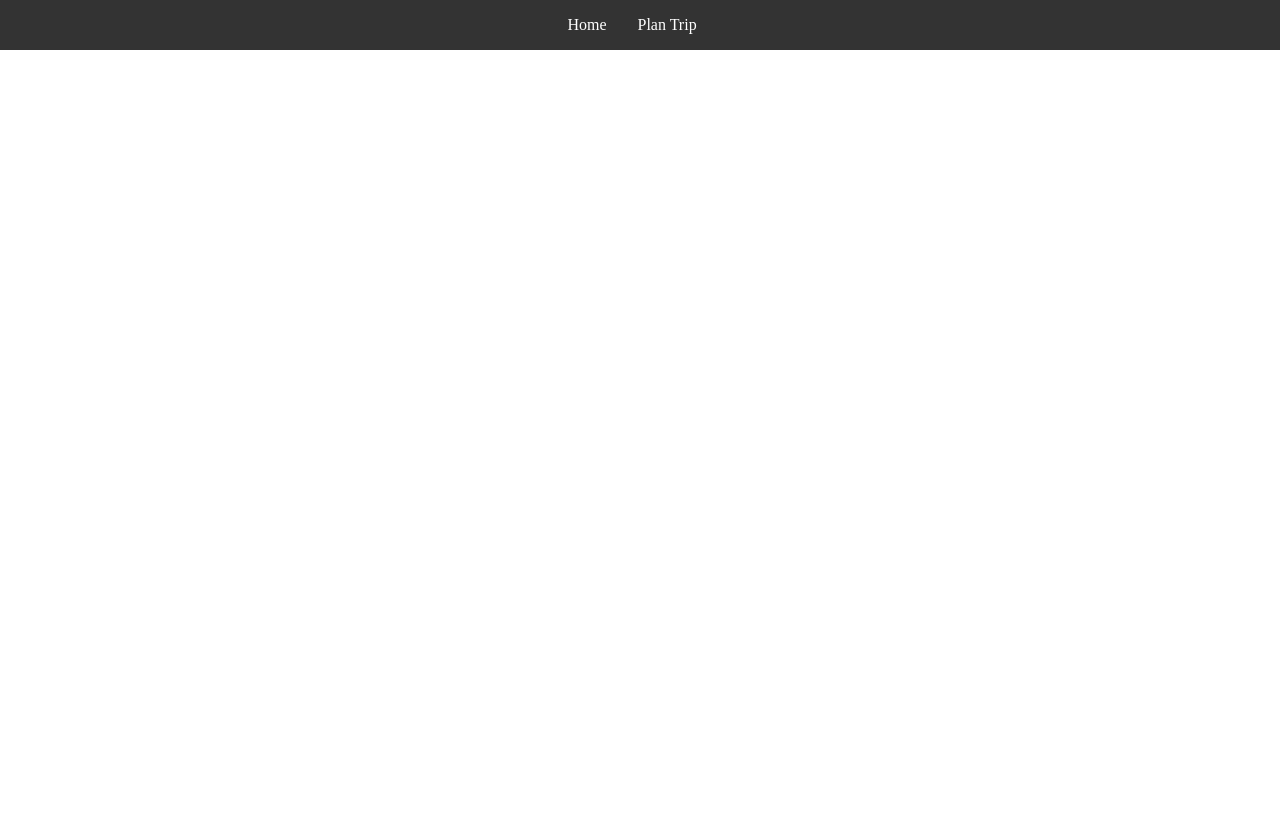
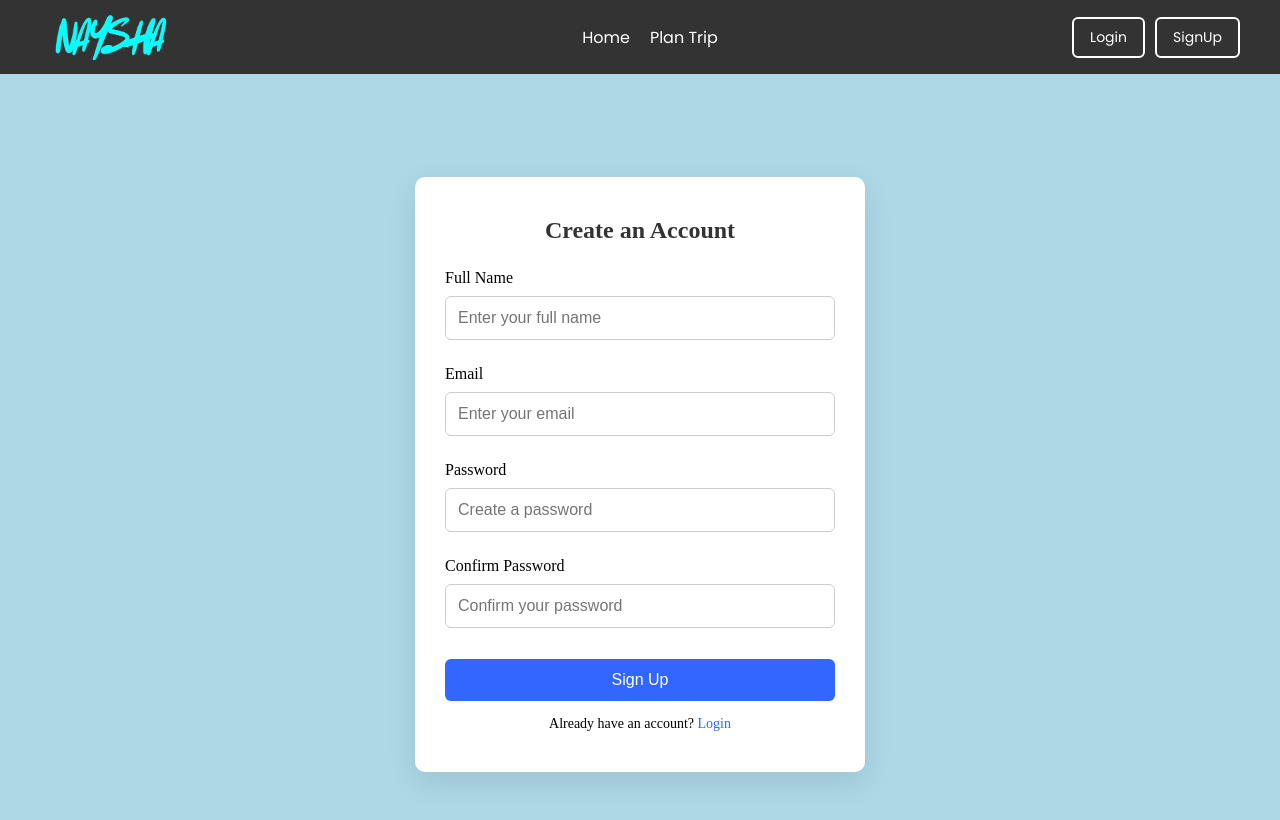
Before and after one commit to CyborgX-hash/NAYSHA, a React (Create React App) app: page /signup in a window 1280 px wide. Before the commit this address had no page. Shown: the top 820 px of the page. Built offline with nearby package versions, Linux system fonts and the light colour scheme.

Commit message:
css changes

```diff
--- a/public/index.html
+++ b/public/index.html
@@ -3,6 +3,8 @@
   <head>
     <meta charset="utf-8" />
     <link rel="icon" href="%PUBLIC_URL%/favicon.ico" />
+    <link href="https://fonts.googleapis.com/css2?family=Poppins&display=swap" rel="stylesheet">
+
     <meta name="viewport" content="width=device-width, initial-scale=1" />
     <meta name="theme-color" content="#000000" />
     <meta
--- a/src/App.jsx
+++ b/src/App.jsx
@@ -4,6 +4,8 @@ import Navbar from './components/Navbar';
 import Home from './pages/Home';
 import FormPage from './pages/FormPage';
 import ResultsPage from './pages/ResultsPage';
+import Login from './components/Login';
+import Signup from './components/Signup';
 
 function App() {
   return (
@@ -13,6 +15,8 @@ function App() {
         <Route path="/" element={<Home />} />
         <Route path="/form" element={<FormPage />} />
         <Route path='results' element={<ResultsPage/>}/>
+        <Route path="/login" element={<Login />} />
+        <Route path='/signup' element={<Signup/>}/>
       </Routes>
     </Router>
   );
--- /dev/null
+++ b/src/components/Login.css
@@ -0,0 +1,70 @@
+.login-container {
+    display: flex;
+    justify-content: center;
+    align-items: center;
+    height: 100vh;
+    background-color: lightblue;
+    padding: 20px;
+  }
+
+  .login-form {
+    background-color: #ffffff;
+    padding: 40px 30px;
+    border-radius: 10px;
+    box-shadow: 0 10px 30px rgba(0, 0, 0, 0.1);
+    width: 100%;
+    max-width: 400px;
+    text-align: center;
+  }
+
+  .login-form h2 {
+    margin-bottom: 25px;
+    color: #333;
+    font-size: 24px;
+  }
+
+  .login-form label {
+    display: block;
+    text-align: left;
+    margin: 10px 0 5px;
+    font-weight: 500;
+  }
+
+  .login-form input {
+    width: 100%;
+    padding: 12px;
+    margin-bottom: 15px;
+    border: 1px solid #ccc;
+    border-radius: 6px;
+    font-size: 16px;
+  }
+
+  .login-form button {
+    width: 100%;
+    padding: 12px;
+    background-color: #3366ff;
+    border: none;
+    color: #fff;
+    font-size: 16px;
+    border-radius: 6px;
+    cursor: pointer;
+    transition: background-color 0.3s ease;
+  }
+
+  .login-form button:hover {
+    background-color: #254eda;
+  }
+
+  .signup-link {
+    margin-top: 15px;
+    font-size: 14px;
+  }
+
+  .signup-link a {
+    color: #3366ff;
+    text-decoration: none;
+  }
+
+  .signup-link a:hover {
+    text-decoration: underline;
+  }
--- /dev/null
+++ b/src/components/Login.jsx
@@ -0,0 +1,26 @@
+import React from "react";
+import "./Login.css";
+
+const Login = () => {
+  return (
+    <div className="login-container">
+      <form className="login-form">
+        <h2>Login to Your Account</h2>
+
+        <label htmlFor="email">Email</label>
+        <input type="email" id="email" placeholder="Enter your email" required />
+
+        <label htmlFor="password">Password</label>
+        <input type="password" id="password" placeholder="Enter your password" required />
+
+        <button type="submit">Login</button>
+
+        <p className="signup-link">
+          Don't have an account? <a href="/signup">Sign up</a>
+        </p>
+      </form>
+    </div>
+  );
+};
+
+export default Login;
--- a/src/components/Navbar.css
+++ b/src/components/Navbar.css
@@ -1,19 +1,58 @@
 .navbar {
+    display: flex;
+    align-items: center;
+    justify-content: space-between;
     background-color: #333;
-    padding: 1rem;
+    padding: 10px 40px;
+  }
+
+  .logo {
+    flex: 1;
+  }
+
+  .links {
+    flex: 1;
     display: flex;
     justify-content: center;
-    align-items: center;
-    flex-direction: row;
-    gap: 15px;
-}
+  }
 
-.navbar a {
+  .login {
+    flex: 1;
+    display: flex;
+    justify-content: flex-end;
+    border-radius: 50px solid black;
+  }
+
+  .navbar a {
     color: white;
-    margin-right: 1rem;
     text-decoration: none;
-}
+    font-size: 16px;
+    margin-left: 20px;
+    font-family: 'Poppins', sans-serif;
+  }
 
-.navbar a:hover {
+  .navbar a:hover {
     text-decoration: underline;
-}
+  }
+
+  .logo img {
+    height: 50px;
+    width: 150px;
+  }
+  .login a {
+    padding: 8px 16px;
+    margin-left: 10px;
+    border: 2px solid white;
+    border-radius: 6px;
+    background-color: transparent;
+    color: white;
+    font-family: 'Poppins', sans-serif;
+    font-size: 14px;
+    text-decoration: none;
+    transition: background-color 0.3s ease, color 0.3s ease;
+  }
+
+  .login a:hover {
+    background-color:lightblue;
+    color: #333;
+  }
--- a/src/components/Navbar.jsx
+++ b/src/components/Navbar.jsx
@@ -2,12 +2,20 @@ import React from 'react';
 import { Link } from 'react-router-dom';
 import './Navbar.css';
 
-
 function Navbar() {
   return (
-    <div className='navbar' >
-        <Link to="/">Home</Link>
-        <Link to="/form">Plan Trip</Link>
+    <div className='navbar'>
+      <div className='logo'>
+        <img src="/images/Naysha.png" alt="Naysha Logo" />
+      </div>
+      <div className='links'>
+      <Link to="/">Home</Link>
+      <Link to="/form">Plan Trip</Link>
+      </div>
+      <div className='login'>
+      <Link to="/login">Login</Link>
+      <Link to="/signup">SignUp</Link>
+      </div>
     </div>
   );
 }
--- /dev/null
+++ b/src/components/Signup.css
@@ -0,0 +1,70 @@
+.signup-container {
+    display: flex;
+    justify-content: center;
+    align-items: center;
+    height: 100vh;
+    background-color: lightblue;
+    padding: 20px;
+  }
+
+  .signup-form {
+    background-color: #ffffff;
+    padding: 40px 30px;
+    border-radius: 10px;
+    box-shadow: 0 10px 30px rgba(0, 0, 0, 0.1);
+    width: 100%;
+    max-width: 450px;
+    text-align: center;
+  }
+
+  .signup-form h2 {
+    margin-bottom: 25px;
+    color: #333;
+    font-size: 24px;
+  }
+
+  .signup-form label {
+    display: block;
+    text-align: left;
+    margin: 10px 0 5px;
+    font-weight: 500;
+  }
+
+  .signup-form input {
+    width: 100%;
+    padding: 12px;
+    margin-bottom: 15px;
+    border: 1px solid #ccc;
+    border-radius: 6px;
+    font-size: 16px;
+  }
+
+  .signup-form button {
+    width: 100%;
+    padding: 12px;
+    background-color: #3366ff;
+    border: none;
+    color: #fff;
+    font-size: 16px;
+    border-radius: 6px;
+    cursor: pointer;
+    transition: background-color 0.3s ease;
+  }
+
+  .signup-form button:hover {
+    background-color: #254eda;
+  }
+
+  .login-link {
+    margin-top: 15px;
+    font-size: 14px;
+  }
+
+  .login-link a {
+    color: #3366ff;
+    text-decoration: none;
+  }
+
+  .login-link a:hover {
+    text-decoration: underline;
+  }
--- /dev/null
+++ b/src/components/Signup.jsx
@@ -0,0 +1,32 @@
+import React from "react";
+import "./Signup.css";
+
+const Signup = () => {
+  return (
+    <div className="signup-container">
+      <form className="signup-form">
+        <h2>Create an Account</h2>
+
+        <label htmlFor="name">Full Name</label>
+        <input type="text" id="name" placeholder="Enter your full name" required />
+
+        <label htmlFor="email">Email</label>
+        <input type="email" id="email" placeholder="Enter your email" required />
+
+        <label htmlFor="password">Password</label>
+        <input type="password" id="password" placeholder="Create a password" required />
+
+        <label htmlFor="confirm-password">Confirm Password</label>
+        <input type="password" id="confirm-password" placeholder="Confirm your password" required />
+
+        <button type="submit">Sign Up</button>
+
+        <p className="login-link">
+          Already have an account? <a href="/login">Login</a>
+        </p>
+      </form>
+    </div>
+  );
+};
+
+export default Signup;
--- a/src/pages/Home.css
+++ b/src/pages/Home.css
@@ -1,3 +1,5 @@
+@import url("https://fonts.googleapis.com/css2?family=Poppins&display=swap");
+
 * {
     margin: 0;
     padding: 0;
@@ -33,17 +35,24 @@
     height: 100%;
     display: flex;
     flex-direction: column;
+    align-items: center;
     justify-content: center;
-    align-items: center;
     color: white;
     text-shadow: 1px 1px 3px #000;
-    background: rgba(0, 0, 0, 0.3); /* Slight overlay */
+    background: rgba(0, 0, 0, 0.3);
     padding: 2rem;
+
   }
 
   .overlay h1 {
     font-size: 3rem;
-    margin-bottom: 2rem;
+    margin-bottom: 0.1rem;
+    line-height: 0.rem;
+    font-family: 'Poppins', sans-serif;
+    margin-top: 0.1rem;
+    line-height: 1.2;
+
+
   }
 
   .overlay button {
--- a/src/pages/Home.jsx
+++ b/src/pages/Home.jsx
@@ -17,7 +17,7 @@ function Home() {
         </video>
 
         <div className="overlay">
-          <h1>Welcome to Travel Recommender</h1>
+          <h1>WELCOME TO NAYSHA</h1>
           <button onClick={() => navigate('/form')}>
             Get Started
           </button>
```
Also changed, not shown: public/images/Naysha.png (added).
